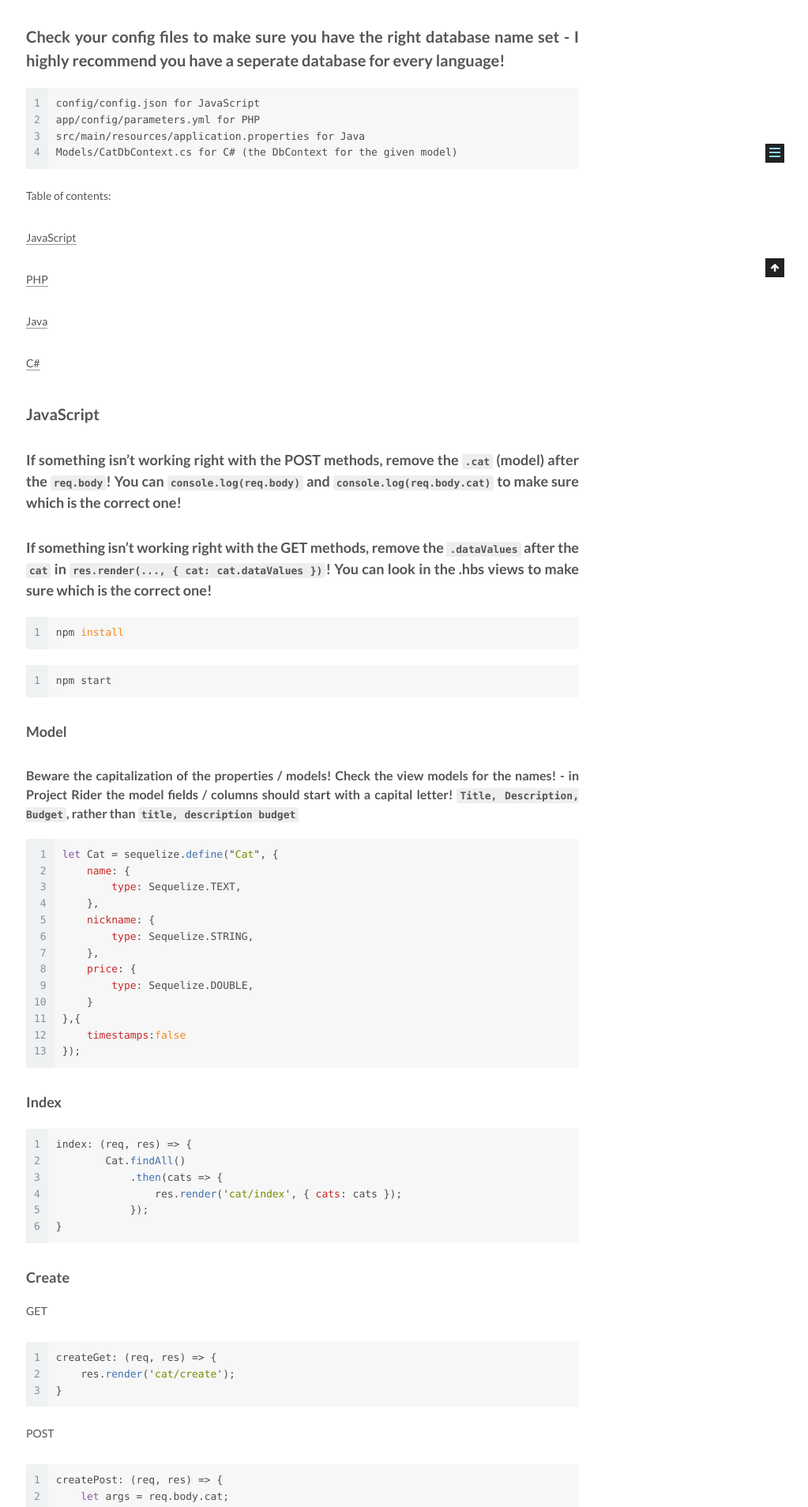
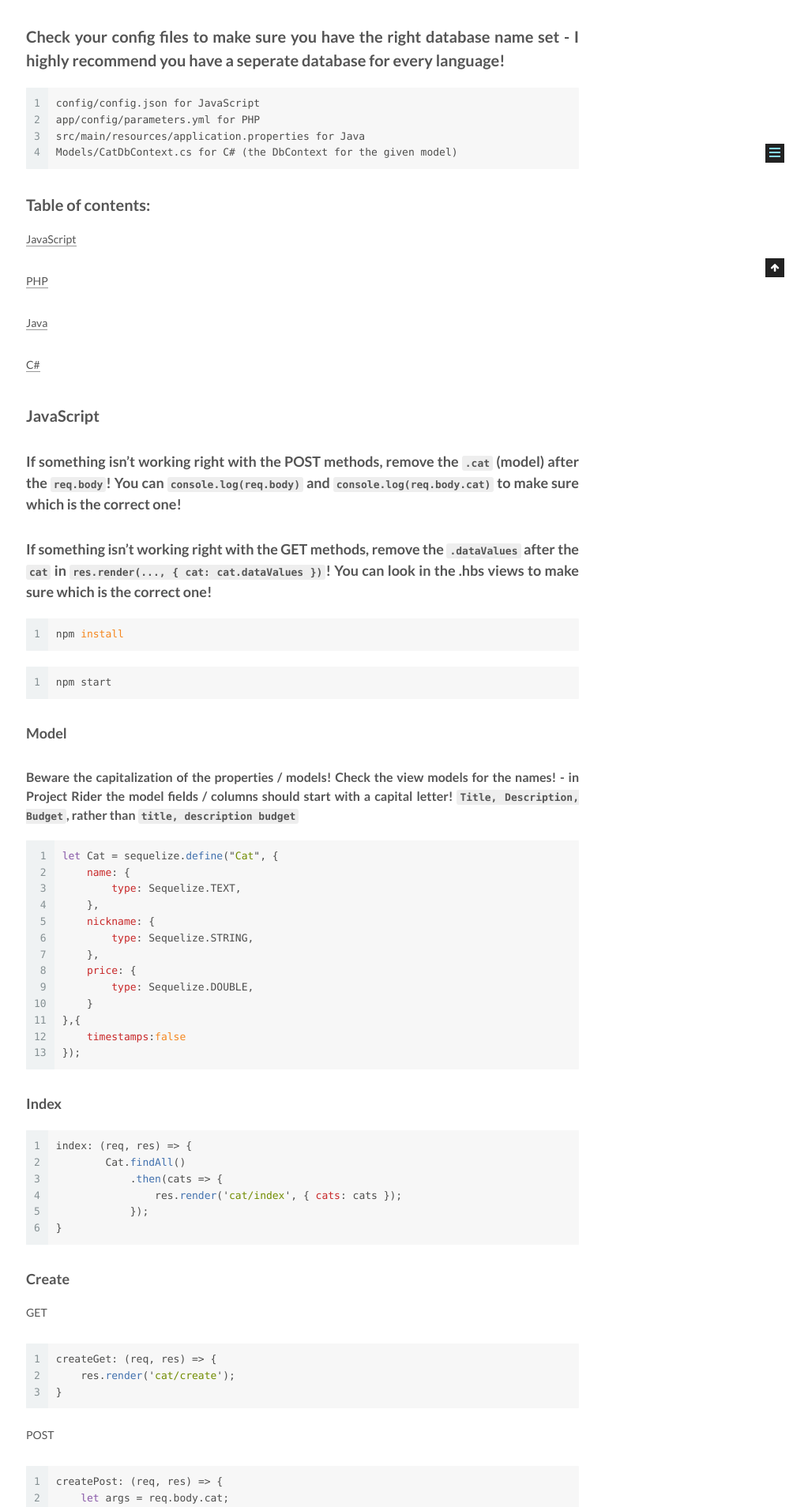
Before and after one commit to fr3fou/cheatsheet, a Jekyll site: the page built from _posts/2018-08-09-Intro.md, in a window 1280 px wide. Shown: the part 649-2557 px from the top of the page at 79% size, without its empty margins (257-1280 px from the left). Built offline with Jekyll 4.4.1, drawn with Linux system fonts in a browser that asks for light colours.

````diff
--- a/_posts/2018-08-09-Intro.md
+++ b/_posts/2018-08-09-Intro.md
@@ -16,7 +16,7 @@ src/main/resources/application.properties for Java
 Models/CatDbContext.cs for C# (the DbContext for the given model)
 ```
 
-Table of contents:
+## Table of contents:
 
 [JavaScript](#javascript)
 
````
